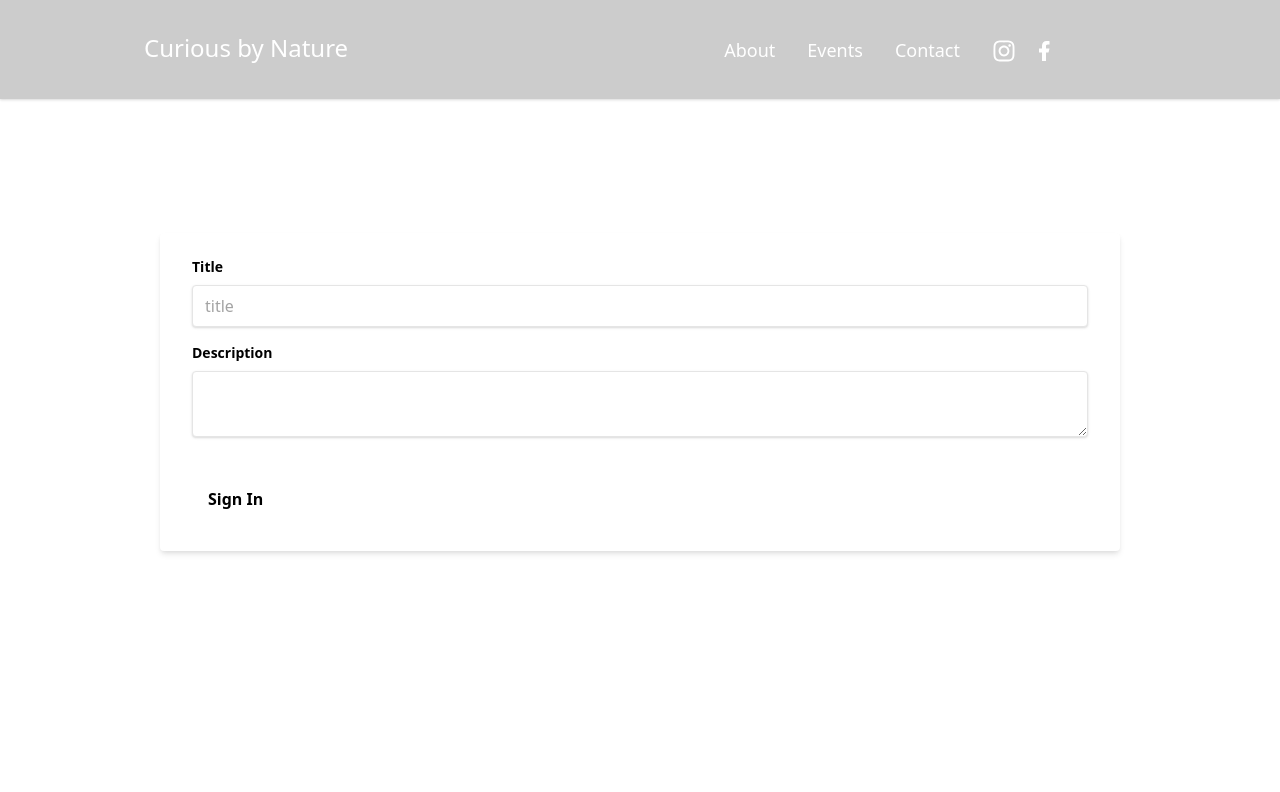
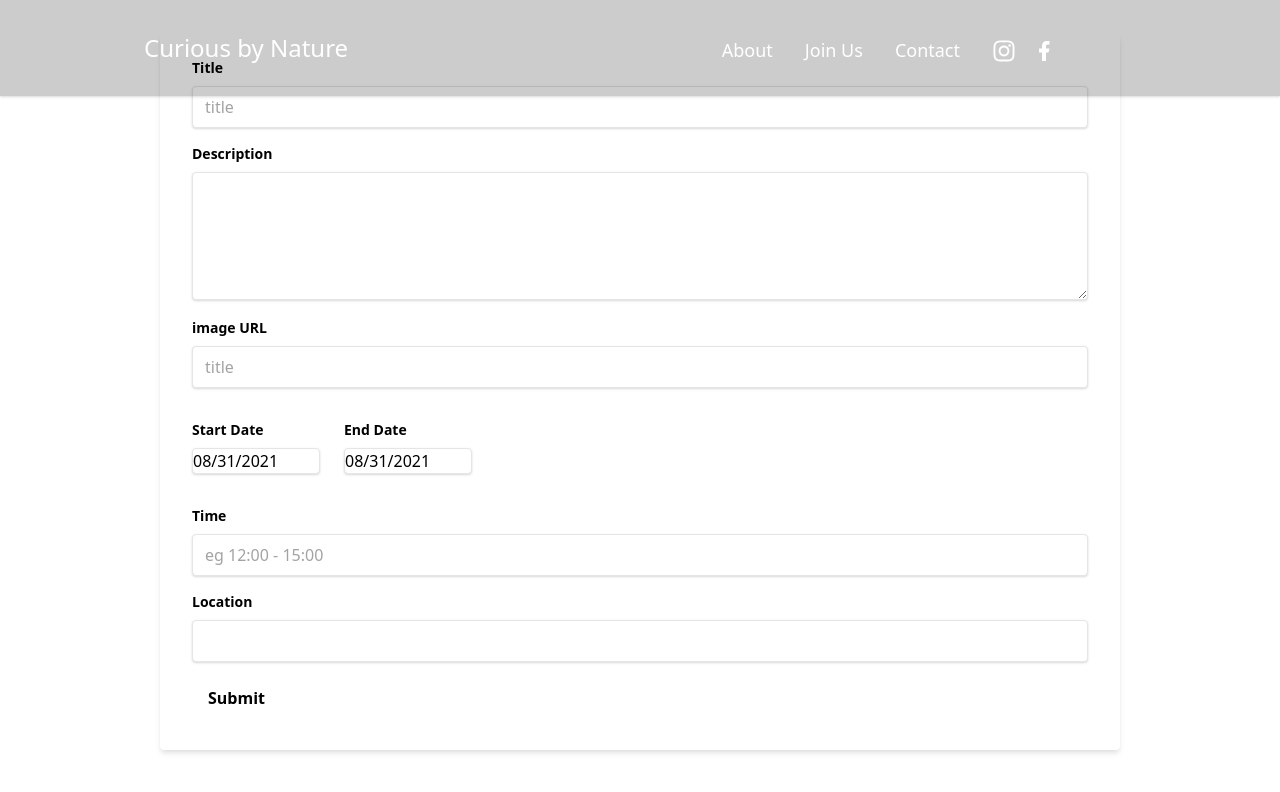
Before and after one commit to JBR90/curious-by-nature, a React (Create React App) app: page /addevent in a window 1280 px wide. Shown: the top 792 px of the page. Built offline with nearby package versions, Linux system fonts and the light colour scheme; what tailwind-hamburgers would draw is missing.

Commit message:
event-edit - basic data on page no styling

```diff
--- a/package.json
+++ b/package.json
@@ -13,6 +13,7 @@
     "@testing-library/user-event": "^12.1.10",
     "framer-motion": "^4.1.17",
     "react": "^17.0.2",
+    "react-datepicker": "^4.2.1",
     "react-dom": "^17.0.2",
     "react-icons": "^4.2.0",
     "react-router-dom": "^5.2.1",
--- a/src/App.js
+++ b/src/App.js
@@ -8,6 +8,7 @@ import About from "./pages/About";
 import Events from "./pages/Events";
 import Login from "./pages/Login";
 import AddEvent from "./pages/AddEvent";
+import EditEvent from "./pages/EditEvent";
 import Modal from "./layout/navigation/Modal";
 import ScrollToTop from "./components/helpers/ScrollToTop";
 import { motion } from "framer-motion";
@@ -37,10 +38,11 @@ function App() {
           <Switch>
             <Route exact path="/" component={Landing} />
             <Route exact path="/about" component={About} />
-            <Route exact path="/events" component={Events} />
+            <Route exact path="/join-us" component={Events} />
             <Route exact path="/contact" component={Contact} />
             <Route path="/login" component={Login} />
             <Route path="/addevent" component={AddEvent} />
+            <Route path="/editevent" component={EditEvent} />
           </Switch>
         )}
       </Router>
--- /dev/null
+++ b/src/components/EventAdmin.js
@@ -0,0 +1,20 @@
+import React from "react";
+import { FaEdit } from "react-icons/fa";
+import { FiDelete } from "react-icons/fi";
+
+// Event for admin - edit / delete
+
+const EventAdmin = ({ props }) => {
+  console.log(props);
+  return (
+    <div className="grid-cols-3">
+      <div>{props.event_name}</div>
+      <div>
+        <FaEdit />
+      </div>
+      <FiDelete />
+    </div>
+  );
+};
+
+export default EventAdmin;
--- a/src/layout/navigation/Navbar.js
+++ b/src/layout/navigation/Navbar.js
@@ -26,7 +26,7 @@ const Navbar = ({
     <>
       <nav
         className={`${
-          setLocation.pathname === "/events" ||
+          setLocation.pathname === "/join-us" ||
           setLocation.pathname === "/contact"
             ? "text-black"
             : "text-white bg-black bg-opacity-20"
@@ -58,7 +58,12 @@ const Navbar = ({
                   {navItem.title}
                 </NavLink>
               ) : (
-                navItem.icon
+                <div
+                  className="inline text-2xl mb-1 ml-4 cursor-pointer"
+                  key={navItem.id}
+                >
+                  {navItem.icon}
+                </div>
               )
             )}
           </div>
--- a/src/layout/navigation/navList.js
+++ b/src/layout/navigation/navList.js
@@ -3,21 +3,19 @@ import { RiFacebookFill } from "react-icons/ri";
 
 export const navList = [
   { id: 1, title: "About", path: "/about" },
-  { id: 2, title: "Events", path: "/events" },
+  { id: 2, title: "Join Us", path: "/join-us" },
   // { id: 3, title: "Links", path: "/links" },
   { id: 4, title: "Contact", path: "/contact" },
   {
     id: 6,
     title: "icon",
     path: "/contact",
-    icon: <FaInstagram className="inline text-2xl mb-1 ml-4 cursor-pointer" />,
+    icon: <FaInstagram className="inline text-2xl  cursor-pointer" />,
   },
   {
     id: 5,
     title: "icon",
     path: "/contact",
-    icon: (
-      <RiFacebookFill className="inline text-2xl mb-1 ml-4 cursor-pointer " />
-    ),
+    icon: <RiFacebookFill className="inline text-2xl  cursor-pointer " />,
   },
 ];
--- a/src/mockData/events.js
+++ b/src/mockData/events.js
@@ -8,7 +8,8 @@ export const events = [
     Time: "11:35 - 12:35",
     description:
       "nulla ferat eros viverra eget congue eget semper rutrum nulla nunc purus phasellus in felis donec semper sapien a libero nam dui proin leo odio porttitor id consequat in consequat ut nulla sed accumsan felis ut at dolor quis odio consequat varius integer ac leo pellentesque ultrices mattis odio donec vitae nisi nam ultrices libero non mattis pulvinar nulla pede ullamcorper augue a suscipit nulla elit ac nulla sed vel enim sit amet nunc viverra dapibus nulla suscipit",
-    image: "http://dummyimage.com/191x100.png/ff4444/ffffff",
+    image:
+      "https://lh3.googleusercontent.com/-AftOcP4Btjpb8yn_ronA5p7PUk2arX6auodkwk6lnIZUFwh25NvLP2yU3klzkH022itlnP4EE6gjf7-m1KW-vHMFQlAmzOFPeBUFl50b3SWDVtvVzDscISgylPxXOfT3KEPIFcSEHMOzCsC_sqpcOmo_CQ41XFHT4PjqdrIy6P8VLjHXfSzB8MEdnSZqfnNNr6pI6L-_EyPwEog-NTpL7GrPZdHNGlrWqXZkDKWhf7mk0lh-jDQwBedUoT_JPJtnkjVXxVudlhTARlKzpnko93uouy3ve0uOayLmQW9MtQezBPgu_SFa0YpTLiuQMSu5URJORvkK4-Av3vO54G2LNCDZVmuy86LgKz_SSZwZ_tm89WGDGUIAYAF4h-22km3K7UFJr-YpQpIdRb5mOX4sZmp3dkRGah0lj09vaONJ3n71UFw_W4lOgdOrln4tWP0RsQ-mcNExRTgpgJN9wUPZGoorK2cW3Dm16DELaQEnY2x3AgaBZ5GT-OkFQdMpRKeXHmNbdhq5AJ-AZbLHcfPtS3EXTxA_qpKkRifmlWnUcmyYTo1rE3zpjszFC-fj0xYD_cA-0HykQccmgoyBMYRqj-YTHps89TAa-4bQWjAMZdXJa47SqEoWKfXT7iJWTgPBzCfrC4RIxNd-7zid-FGwwjsPk2FScu4fpVzl6TpK8xYyY10JQkwDzThf9f3NADT-qbFdPc8tXId6YwkpWHORwg=s640-no?authuser=0",
   },
   {
     id: 2,
--- a/src/pages/AddEvent.js
+++ b/src/pages/AddEvent.js
@@ -1,8 +1,14 @@
 import React, { useState, useRef } from "react";
+
+import DatePicker from "react-datepicker";
+
+import "react-datepicker/dist/react-datepicker.css";
 
 import { useHistory } from "react-router-dom";
 
 const AddEvent = () => {
+  const [startDate, setStartDate] = useState(new Date());
+  const [endDate, setEndDate] = useState(new Date());
   const handleSubmit = () => {};
   return (
     <div className="w-screen h-screen">
@@ -22,7 +28,7 @@ const AddEvent = () => {
               placeholder="title"
             ></input>
           </div>
-          <div className="mb-6">
+          <div className="">
             <label
               className="block text-grey-darker text-sm font-bold mb-2"
               for="description"
@@ -30,11 +36,81 @@ const AddEvent = () => {
               Description
             </label>
             <textarea
-              className="shadow appearance-none border border-red rounded w-full py-2 px-3 text-grey-darker mb-3"
+              className="shadow appearance-none border border-red rounded w-full h-32 py-2 px-3 text-grey-darker mb-3"
               id="description"
               type="description"
             ></textarea>
             {/* <p className="text-red text-xs italic">Please choose a password.</p> */}
+          </div>
+          <div className="mb-4">
+            <label
+              className="block text-grey-darker text-sm font-bold mb-2"
+              for="username"
+            >
+              image URL
+            </label>
+            <input
+              className="shadow appearance-none border rounded w-full py-2 px-3 text-grey-darker"
+              id="title"
+              type="text"
+              placeholder="title"
+            ></input>
+          </div>
+
+          <div className="flex mb-4 py-4">
+            <div>
+              <label
+                className="block text-grey-darker text-sm font-bold mb-2"
+                for="username"
+              >
+                Start Date
+              </label>
+              <DatePicker
+                className=" w-32 cursor-pointer border shadow rounded"
+                selected={startDate}
+                onChange={(date) => setStartDate(date)}
+              />
+            </div>
+            <div className="px-6">
+              <label
+                className="block text-grey-darker text-sm font-bold mb-2"
+                for="username"
+              >
+                End Date
+              </label>
+              <DatePicker
+                className="cursor-pointer w-32 cursor-pointer border shadow rounded"
+                selected={endDate}
+                onChange={(date) => setEndDate(date)}
+              />
+            </div>
+          </div>
+          <div className="mb-4">
+            <label
+              className="block text-grey-darker text-sm font-bold mb-2"
+              for="username"
+            >
+              Time
+            </label>
+            <input
+              className="shadow appearance-none border rounded w-full py-2 px-3 text-grey-darker"
+              id="time"
+              type="text"
+              placeholder="eg 12:00 - 15:00 "
+            ></input>
+          </div>
+          <div className="mb-4">
+            <label
+              className="block text-grey-darker text-sm font-bold mb-2"
+              for="location"
+            >
+              Location
+            </label>
+            <input
+              className="shadow appearance-none border rounded w-full py-2 px-3 text-grey-darker"
+              id="location"
+              type="text"
+            ></input>
           </div>
           <div className="flex items-center justify-between">
             <button
@@ -42,7 +118,7 @@ const AddEvent = () => {
               className="bg-blue hover:bg-blue-dark text-black font-bold py-2 px-4 rounded"
               type="button"
             >
-              Sign In
+              Submit
             </button>
           </div>
         </div>
--- /dev/null
+++ b/src/pages/EditEvent.js
@@ -0,0 +1,16 @@
+import React from "react";
+import { events } from "../mockData/events";
+import EventAdmin from "../components/EventAdmin";
+
+const EditEvent = () => {
+  return (
+    <div className="w-screen h-screen ">
+      <div className="flex flex-col justify-center h-full item-center">
+        <h1>hi</h1>
+        {events.map((e) => (e = <EventAdmin key={e.id} props={e} />))}
+      </div>
+    </div>
+  );
+};
+
+export default EditEvent;
--- a/src/pages/Events.js
+++ b/src/pages/Events.js
@@ -27,13 +27,15 @@ const Events = () => {
       <div className="      w-screen h-screen  ">
         <div className="   w-full py-20  h-2/4 ">
           <div className="w-full  text-center">
-            <h1 className="text-4xl mt-16 mb-5">Current Events</h1>
+            <h1 className="text-4xl bg-yellow-100 p-6 mt-16 mb-5">Upcoming</h1>
           </div>
           {currentEvents.map(
             (e) => (e = <Event key={e.id} props={e} past={false} />)
           )}
           <div className="w-full  text-center">
-            <h1 className="text-4xl m-10">Past Events</h1>
+            <h1 className="text-4xl bg-yellow-100 p-6 mt-16 mb-5">
+              Past Events
+            </h1>
           </div>
           {pastEvents.map(
             (e) => (e = <Event key={e.id} props={e} past={true} />)
```
Also changed, not shown: 1 other file (tests, documents, lock files or other folders).
